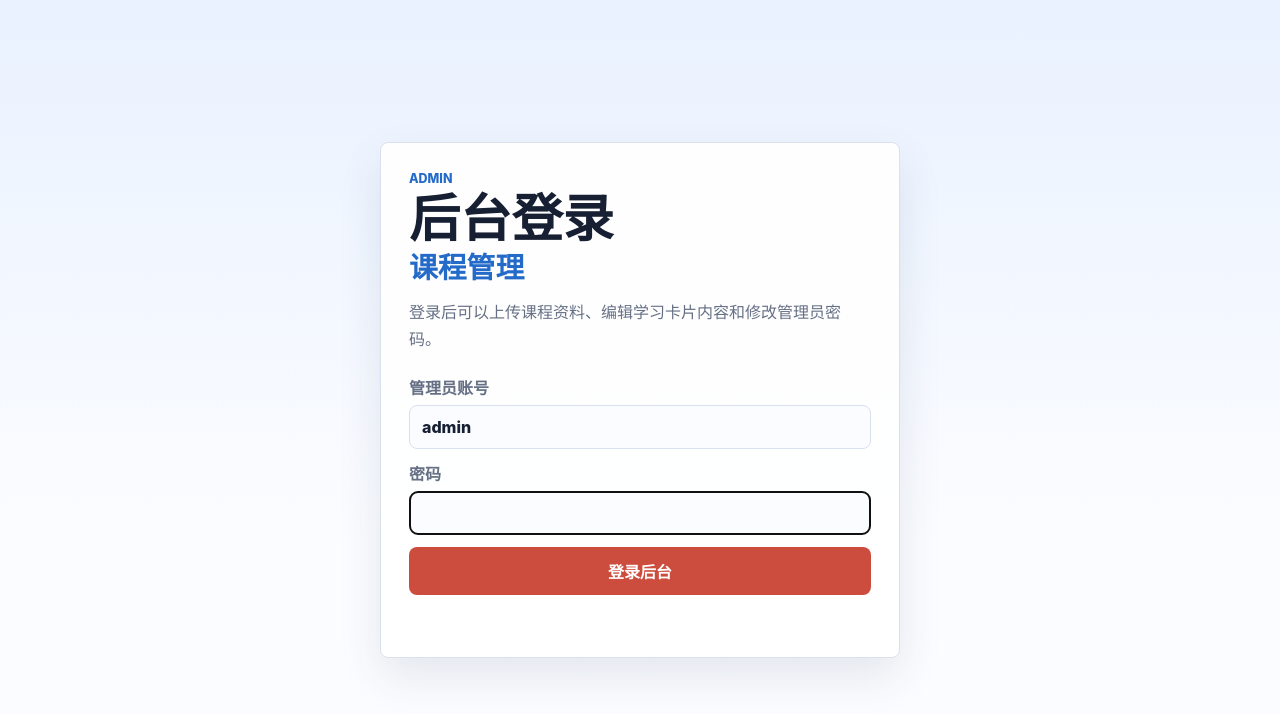
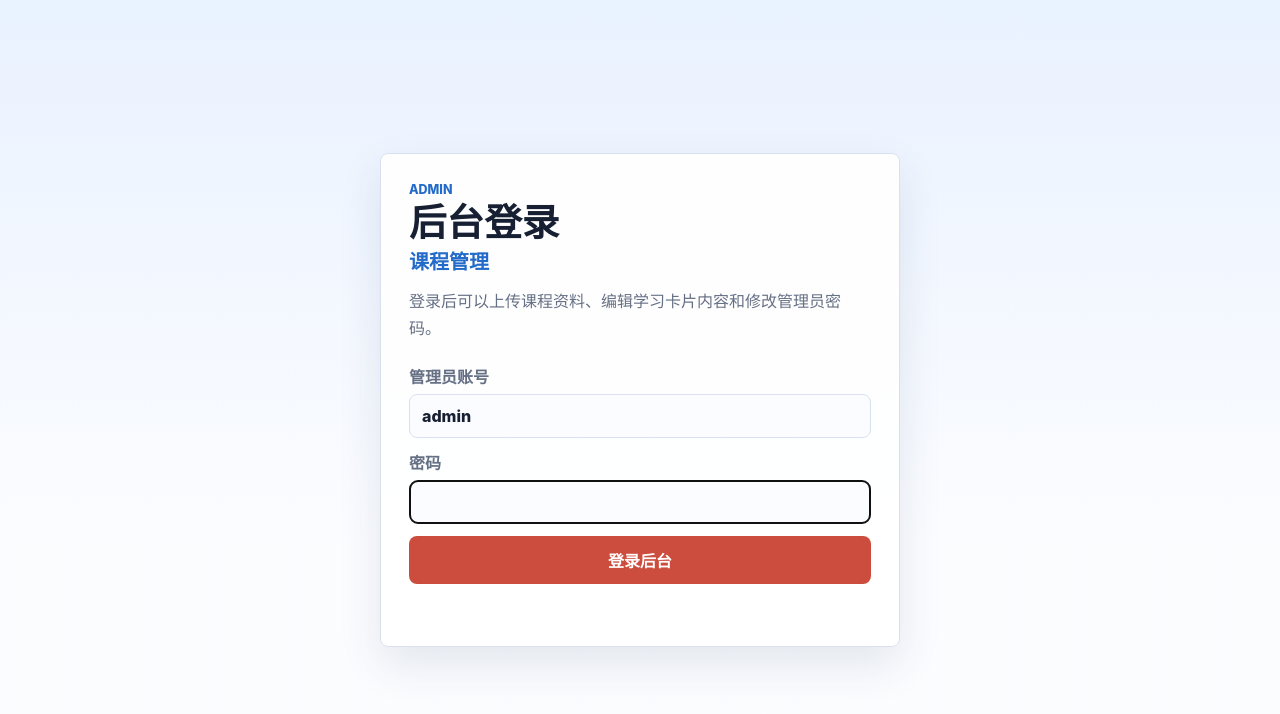
Before and after one commit to netjin/ThaiLearnNote, a website: page login.html in a window 1280 px wide. Drawn offline with Linux system fonts and the light colour scheme.

Commit message:
Reduce page title font size

```diff
--- a/styles.css
+++ b/styles.css
@@ -77,17 +77,17 @@ h2 {
 h1 {
   display: flex;
   flex-direction: column;
-  gap: 8px;
+  gap: 6px;
   max-width: 980px;
-  font-size: clamp(2rem, 4.2vw, 3.8rem);
-  line-height: 1.02;
+  font-size: clamp(1.65rem, 2.4vw, 2.35rem);
+  line-height: 1.08;
   overflow-wrap: anywhere;
 }
 
 h1 span {
   color: var(--blue);
-  font-size: clamp(1.35rem, 2.6vw, 2.35rem);
-  line-height: 1.12;
+  font-size: clamp(0.95rem, 1.4vw, 1.25rem);
+  line-height: 1.2;
 }
 
 .subtitle {
@@ -297,11 +297,11 @@ button.nav-button {
 }
 
 .login-card h1 {
-  font-size: clamp(2rem, 6vw, 3.2rem);
+  font-size: clamp(1.75rem, 4.2vw, 2.35rem);
 }
 
 .login-card h1 span {
-  font-size: clamp(1.25rem, 3.6vw, 1.8rem);
+  font-size: clamp(0.95rem, 2.4vw, 1.25rem);
 }
 
 .login-form {
```
